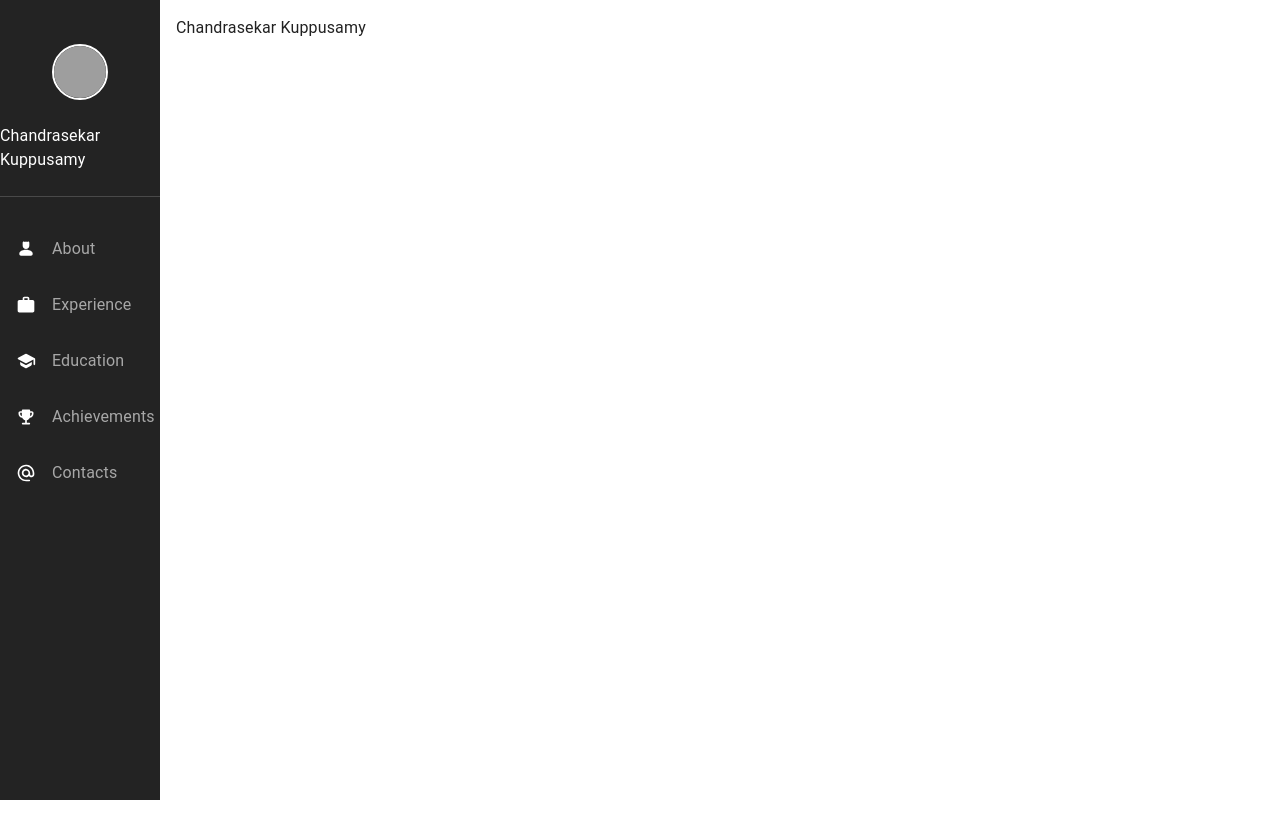
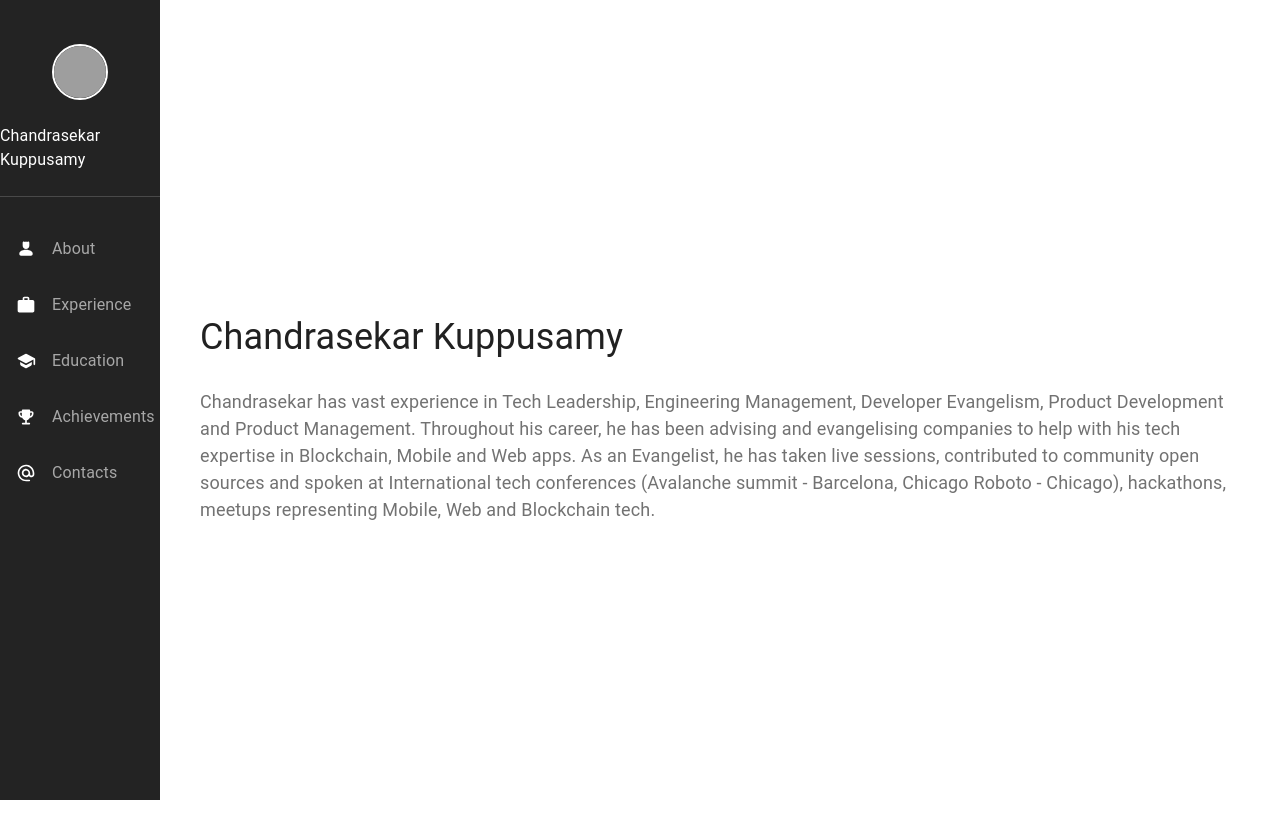
Before and after one commit to TakeoffAndroid/chandru.xyz, a React (Create React App) app: page /about in a window 1280 px wide. Before the commit the page ends 800 px from the top, so only its background shows below. Built offline with nearby package versions, Linux system fonts and the light colour scheme; grey boxes are pictures that could not be loaded.

Commit message:
Makes static data coming form JSON value

```diff
--- a/src/App.tsx
+++ b/src/App.tsx
@@ -1,29 +1,35 @@
-import { CssBaseline, Grid } from "@mui/material";
-import AboutPage from "./pages/about";
+import {CssBaseline, Grid} from "@mui/material";
+import { AboutPage } from "./pages/about";
 import ExperiencePage from "./pages/experience";
 import EducationPage from "./pages/education";
 import AchievementPage from "./pages/achievements";
 import ContactPage from "./pages/contacts";
 import NavigationDrawer from "./component/drawer";
-import { Route, Routes, Navigate } from "react-router-dom"
+import {Route, Routes, Navigate} from "react-router-dom"
+import {ProfileData} from "./pages/about/profile_data";
 
 export default function App() {
-
+    const json = `{ "about": {
+        "header": "Chandrasekar Kuppusamy",
+        "subHeader": "Chandrasekar has vast experience in Tech Leadership, Engineering Management, Developer Evangelism, Product Development and Product Management. Throughout his career, he has been advising and evangelising companies to help with his tech expertise in Blockchain, Mobile and Web apps. As an Evangelist, he has taken live sessions, contributed to community open sources and spoken at International tech conferences (Avalanche summit - Barcelona, Chicago Roboto - Chicago), hackathons, meetups representing Mobile, Web and Blockchain tech.",
+        "tags": ["android", "ios", "solidity", "flutter", "react"]}
+        }`
+    const profileData: ProfileData = JSON.parse(json);
     return (
         <>
             <CssBaseline></CssBaseline>
             <Grid container>
                 <Grid item xs={1.5}>
-            <NavigationDrawer />
+                    <NavigationDrawer/>
                 </Grid>
                 <Grid item xs={10.5} padding={2}>
                     <Routes>
-                  <Route path="/" element={<Navigate to="/about" />} />
-                  <Route path="/about" element={ <AboutPage /> } />
-                  <Route path="/achievement" element={ <AchievementPage /> } />
-                  <Route path="/experience" element={ <ExperiencePage /> } />
-                  <Route path="/education" element={ <EducationPage /> } />
-                  <Route path="/contacts" element={ <ContactPage /> } />
+                        <Route path="/" element={<Navigate to="/about"/>}/>
+                        <Route path="/about" element={<AboutPage about={ profileData.about } />}/>
+                        <Route path="/achievement" element={<AchievementPage/>}/>
+                        <Route path="/experience" element={<ExperiencePage/>}/>
+                        <Route path="/education" element={<EducationPage/>}/>
+                        <Route path="/contacts" element={<ContactPage/>}/>
                     </Routes>
                 </Grid>
             </Grid>
--- /dev/null
+++ b/src/component/common/headerText/index.tsx
@@ -0,0 +1,18 @@
+import Typography from "@mui/material/Typography";
+import {COLORS} from "../../../values/colors";
+
+type HeaderProps = {
+    text: string,
+}
+
+export const HeaderText = ({text}: HeaderProps) => {
+    return (
+        <Typography
+            sx={{
+                color: COLORS.primaryText,
+                fontSize: "36px",
+            }}
+            variant="inherit"
+        >{text}</Typography>
+    )
+}
--- /dev/null
+++ b/src/component/common/margin/index.tsx
@@ -0,0 +1,11 @@
+import {Box} from "@mui/material";
+
+type MarginParams = {
+    top: string;
+}
+
+export const Margin = ({ top }: MarginParams) => {
+    return (
+        <Box sx={{ mt: top }}></Box>
+    )
+}
--- /dev/null
+++ b/src/component/common/subHeaderText/index.tsx
@@ -0,0 +1,18 @@
+import Typography from "@mui/material/Typography";
+import {COLORS} from "../../../values/colors";
+
+type SubHeaderProps = {
+    text: string,
+}
+
+export const SubHeaderText = ({text}: SubHeaderProps) => {
+    return (
+        <Typography
+            sx={{
+                color: COLORS.secondaryText,
+                fontSize: "18px",
+            }}
+            variant="inherit"
+        >{text}</Typography>
+    )
+}
--- a/src/pages/about/index.js
+++ /dev/null
@@ -1,3 +0,0 @@
-export default function AboutPage() {
-  return <div>Chandrasekar Kuppusamy</div>;
-}
--- /dev/null
+++ b/src/pages/about/index.tsx
@@ -0,0 +1,20 @@
+import {Stack} from "@mui/material";
+import {HeaderText} from "../../component/common/headerText";
+import {SubHeaderText} from "../../component/common/subHeaderText";
+import { About } from "./profile_data";
+import {Margin} from "../../component/common/margin";
+
+type AboutProps = {
+    about: About
+}
+
+export const AboutPage = ({ about } : AboutProps) => {
+    return <Stack sx={{height: "100vh", p: "24px"}}
+                  direction={"column"}
+                  justifyContent={"center"}
+                  alignItems={"flex-start"}>
+        <HeaderText text={ about.header }/>
+        <Margin top='24px'></Margin>
+        <SubHeaderText text={about.subHeader}/>
+    </Stack>;
+}
--- /dev/null
+++ b/src/pages/about/profile_data.tsx
@@ -0,0 +1,9 @@
+export interface ProfileData {
+    about: About;
+}
+
+export interface About {
+    header:    string;
+    subHeader: string;
+    tags:      string[];
+}
--- /dev/null
+++ b/src/values/colors.tsx
@@ -0,0 +1,6 @@
+export const COLORS = {
+    white: '#FFFFFF',
+    black: '#000000',
+    primaryText: '#212121',
+    secondaryText: '#727272',
+}
```
Lines whose indentation alone changed are shown as unchanged.
